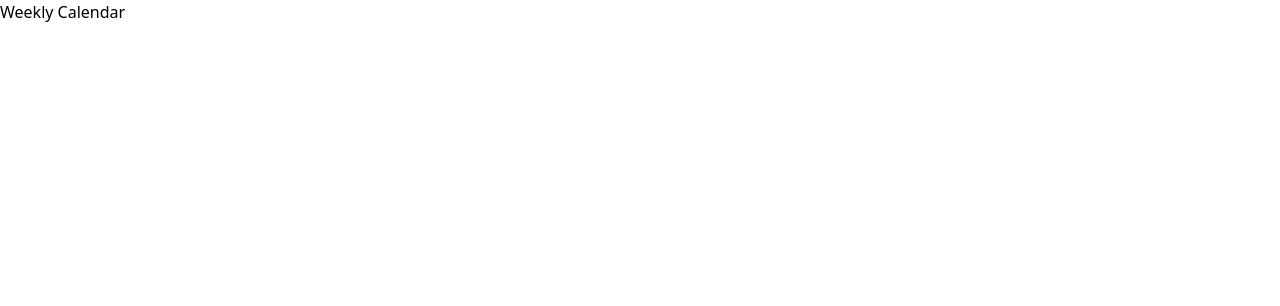
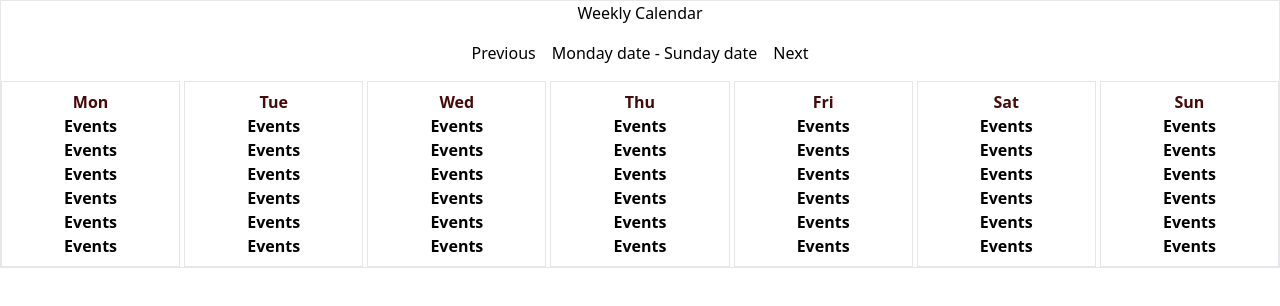
Before and after one commit to Jnlietta/weekly-calendar, a React (Create React App) app: page / in a window 1280 px wide. Shown: the top 306 px of the page. Built offline with nearby package versions, Linux system fonts and the light colour scheme.

Commit message:
Add folder components, and draft of component WeeklyCalendar

```diff
--- a/src/App.tsx
+++ b/src/App.tsx
@@ -1,13 +1,10 @@
 import React from 'react';
+import WeeklyCalendar from './components/WeeklyCalendar/WeeklyCalendar';
 
 const App: React.FC = () => {
   return (
     <div className="App">
-      <header className="App-header">
-        <p>
-          Weekly Calendar
-        </p>
-      </header>
+      <WeeklyCalendar />
     </div>
   );
 };
--- /dev/null
+++ b/src/components/WeeklyCalendar/WeeklyCalendar.module.css
@@ -0,0 +1,12 @@
+.weekly-calendar {
+    padding: 16px;
+    background-color: #f9f9f9;
+  }
+
+  .grid {
+    display: grid;
+  }
+
+  .gap-4 {
+    gap: 16px;
+  }
--- /dev/null
+++ b/src/components/WeeklyCalendar/WeeklyCalendar.tsx
@@ -0,0 +1,31 @@
+import React from "react";
+
+const WeeklyCalendar: React.FC = () => {
+  const daysOfWeek = ["Mon", "Tue", "Wed", "Thu", "Fri", "Sat", "Sun"];
+
+  return (
+    <div className="weekly-calendar flex flex-col items-center gap-4 border">
+      <h1>Weekly Calendar</h1>
+      <div className="flex justify-between gap-4">
+        <button>Previous</button>
+        <h2>Monday date - Sunday date</h2>
+        <button>Next</button>
+      </div>
+      <div className="grid grid-cols-7 gap-1 w-full">
+        {daysOfWeek.map((day) => (
+          <div key={day} className="text-center font-bold border p-2">
+            <div className="text-red-950">{day}</div>
+            <div>Events</div>
+            <div>Events</div>
+            <div>Events</div>
+            <div>Events</div>
+            <div>Events</div>
+            <div>Events</div>
+          </div>
+        ))}
+      </div>
+    </div>
+  );
+};
+
+export default WeeklyCalendar;
```
